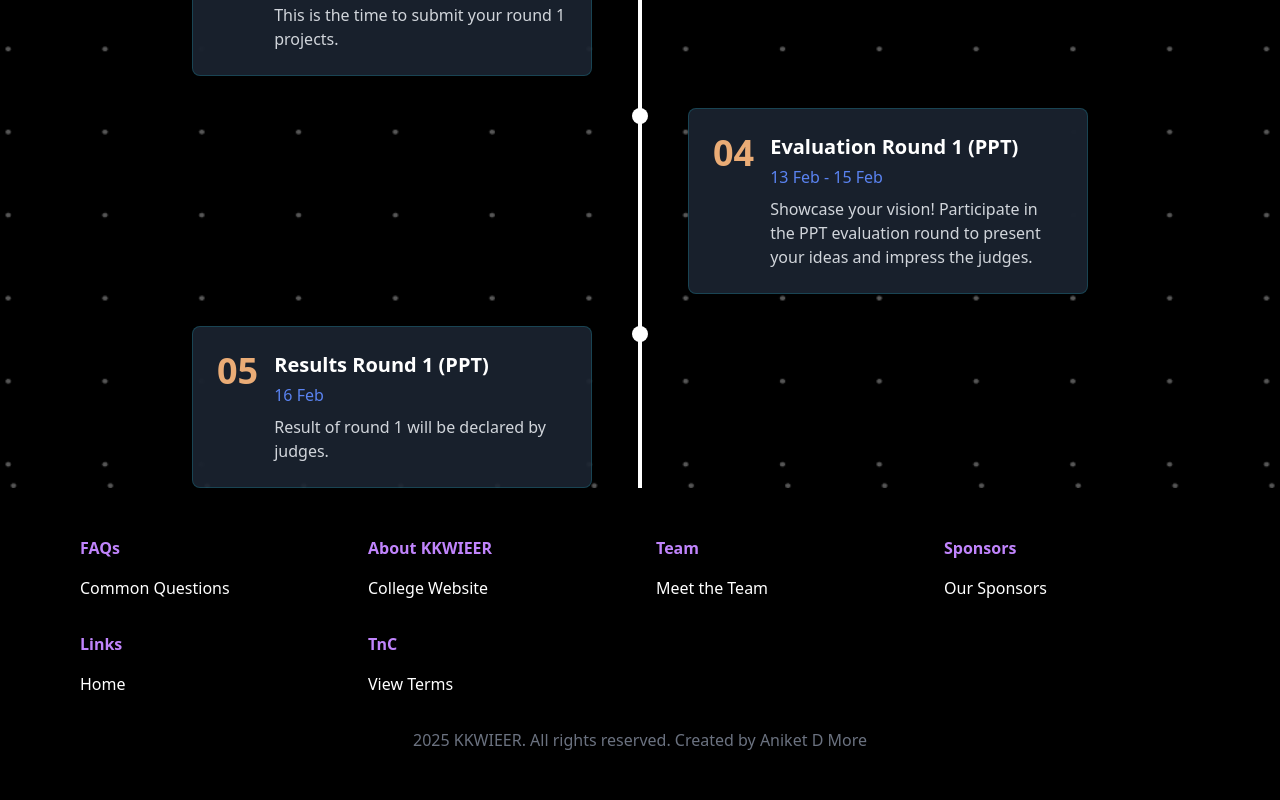
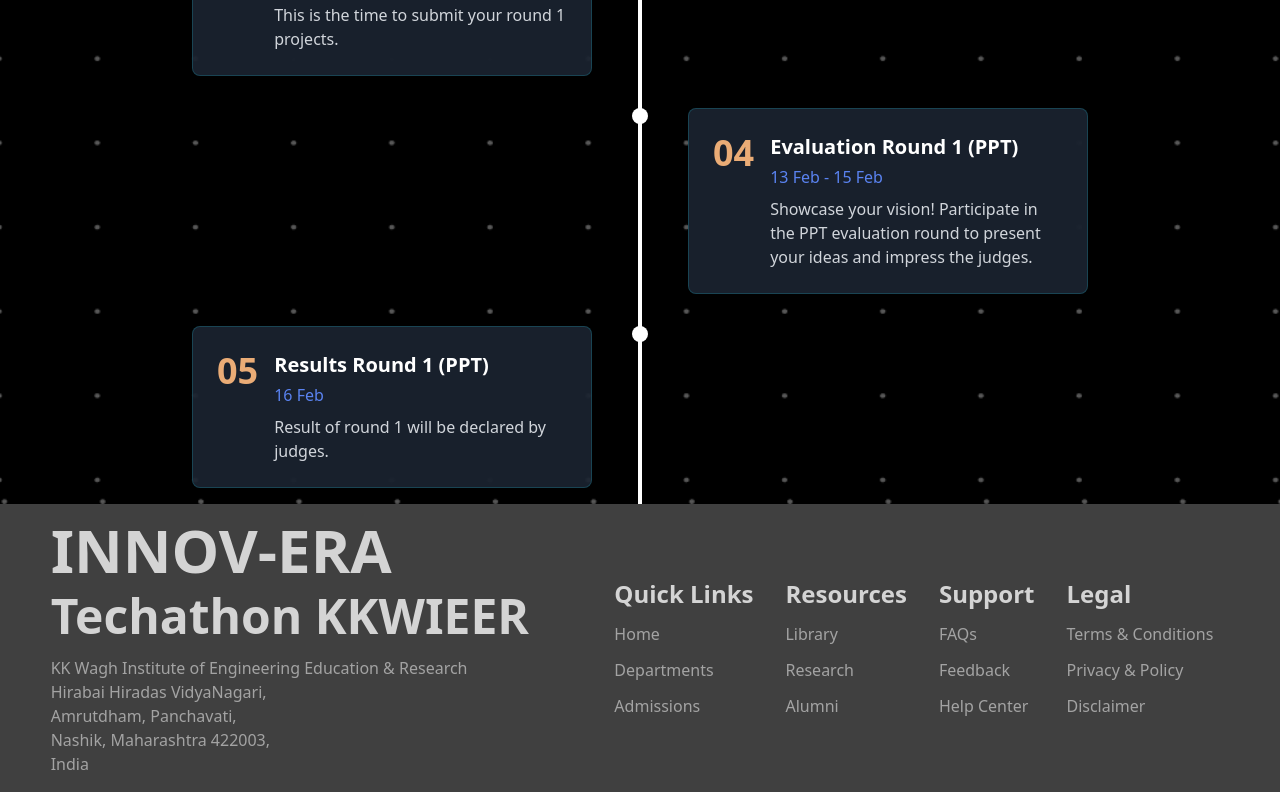
Before and after one commit to anni02th/Innovera, a React (Vite) app in the folder Innovera-me/: page / in a window 1280 px wide. Shown: the part 5634-6434 px from the top of the page. Built offline with nearby package versions, Linux system fonts and the light colour scheme.

Commit message:
style: Make footer;

```diff
--- a/Innovera-me/src/App.css
+++ b/Innovera-me/src/App.css
@@ -0,0 +1,3 @@
+body {
+    overflow-x: hidden;
+}
--- a/Innovera-me/src/App.jsx
+++ b/Innovera-me/src/App.jsx
@@ -17,7 +17,7 @@
     AOS.init({
       duration: 1000,
       easing: "ease-in-out",
-      once: false,
+      once: true,
     });
   }, []);
 
--- a/Innovera-me/src/components/Footer.jsx
+++ b/Innovera-me/src/components/Footer.jsx
@@ -1,108 +1,164 @@
 import React, { useState } from "react";
 import { Link } from "react-router-dom"; // Assuming you're using React Router
 
+// const Footer = () => {
+//   const [tncOpen, setTncOpen] = useState(false);
+
+//   return (
+//     <footer className="bg-black py-12 text-white z-10">
+//       <div className="max-w-6xl mx-auto px-4">
+//         <div className="grid grid-cols-2 md:grid-cols-4 gap-8">
+//           <div>
+//             <h3 className="font-bold mb-4 text-purple-400">FAQs</h3>
+//             <ul className="space-y-2">
+//               <li>
+//                 <Link to="/faq" className="hover:text-orange-400 transition-colors">
+//                   Common Questions
+//                 </Link>
+//               </li>
+//             </ul>
+//           </div>
+//           <div>
+//             <h3 className="font-bold mb-4 text-purple-400">About KKWIEER</h3>
+//             <ul className="space-y-2">
+//               <li>
+//                 <a
+//                   href="https://www.kkwagh.edu.in/"
+//                   target="_blank"
+//                   rel="noopener noreferrer"
+//                   className="hover:text-orange-400 transition-colors"
+//                 >
+//                   College Website
+//                 </a>
+//               </li>
+//             </ul>
+//           </div>
+//           <div>
+//             <h3 className="font-bold mb-4 text-purple-400">Team</h3>
+//             <ul className="space-y-2">
+//               <li>
+//                 <Link to="/team" className="hover:text-orange-400 transition-colors">
+//                   Meet the Team
+//                 </Link>
+//               </li>
+//             </ul>
+//           </div>
+//           <div>
+//             <h3 className="font-bold mb-4 text-purple-400">Sponsors</h3>
+//             <ul className="space-y-2">
+//               <li>
+//                 <Link to="/sponsors" className="hover:text-orange-400 transition-colors">
+//                   Our Sponsors
+//                 </Link>
+//               </li>
+//             </ul>
+//           </div>
+//           <div>
+//             <h3 className="font-bold mb-4 text-purple-400">Links</h3>
+//             <ul className="space-y-2">
+//               <li>
+//                 <Link to="/" className="hover:text-orange-400 transition-colors">
+//                   Home
+//                 </Link>
+//               </li>
+//             </ul>
+//           </div>
+//           <div>
+//             <h3 className="font-bold mb-4 text-purple-400">TnC</h3>
+//             <button
+//               onClick={() => setTncOpen(!tncOpen)}
+//               className="hover:text-orange-400 transition-colors"
+//             >
+//               View Terms
+//             </button>
+//           </div>
+//         </div>
+
+//         {/* TnC Modal */}
+//         {tncOpen && (
+//           <div className="fixed inset-0 bg-black bg-opacity-75 flex items-center justify-center z-50">
+//             <div className="bg-gray-900 p-8 rounded-lg shadow-2xl max-w-3xl w-full mx-4 md:mx-auto relative">
+//               <button
+//                 onClick={() => setTncOpen(false)}
+//                 className="absolute top-4 right-4 text-gray-300 hover:text-white text-2xl"
+//               >
+//                 &times;
+//               </button>
+//               <h2 className="text-2xl font-bold mb-4 text-purple-400">Terms and Conditions</h2>
+//               <p className="text-gray-300">
+//                 Here are the terms and conditions for using this website. Please read them
+//                 carefully before using any features or services provided.
+//               </p>
+//               <ul className="list-disc ml-6 mt-4 text-gray-400">
+//                 <li>All information is for educational purposes only.</li>
+//                 <li>Content must not be used for any illegal activities.</li>
+//                 <li>Respect intellectual property and copyright rules.</li>
+//                 <li>For any concerns, contact our support team.</li>
+//               </ul>
+//             </div>
+//           </div>
+//         )}
+//       </div>
+//       <div className="text-center text-gray-500 mt-8">
+//          {new Date().getFullYear()} KKWIEER. All rights reserved.
+//          Created by Aniket D More
+//       </div>
+//     </footer>
+//   );
+// };
+
 const Footer = () => {
-  const [tncOpen, setTncOpen] = useState(false);
-
   return (
-    <footer className="bg-black py-12 text-white z-10">
-      <div className="max-w-6xl mx-auto px-4">
-        <div className="grid grid-cols-2 md:grid-cols-4 gap-8">
-          <div>
-            <h3 className="font-bold mb-4 text-purple-400">FAQs</h3>
-            <ul className="space-y-2">
-              <li>
-                <Link to="/faq" className="hover:text-orange-400 transition-colors">
-                  Common Questions
-                </Link>
-              </li>
-            </ul>
-          </div>
-          <div>
-            <h3 className="font-bold mb-4 text-purple-400">About KKWIEER</h3>
-            <ul className="space-y-2">
-              <li>
-                <a
-                  href="https://www.kkwagh.edu.in/"
-                  target="_blank"
-                  rel="noopener noreferrer"
-                  className="hover:text-orange-400 transition-colors"
-                >
-                  College Website
-                </a>
-              </li>
-            </ul>
-          </div>
-          <div>
-            <h3 className="font-bold mb-4 text-purple-400">Team</h3>
-            <ul className="space-y-2">
-              <li>
-                <Link to="/team" className="hover:text-orange-400 transition-colors">
-                  Meet the Team
-                </Link>
-              </li>
-            </ul>
-          </div>
-          <div>
-            <h3 className="font-bold mb-4 text-purple-400">Sponsors</h3>
-            <ul className="space-y-2">
-              <li>
-                <Link to="/sponsors" className="hover:text-orange-400 transition-colors">
-                  Our Sponsors
-                </Link>
-              </li>
-            </ul>
-          </div>
-          <div>
-            <h3 className="font-bold mb-4 text-purple-400">Links</h3>
-            <ul className="space-y-2">
-              <li>
-                <Link to="/" className="hover:text-orange-400 transition-colors">
-                  Home
-                </Link>
-              </li>
-            </ul>
-          </div>
-          <div>
-            <h3 className="font-bold mb-4 text-purple-400">TnC</h3>
-            <button
-              onClick={() => setTncOpen(!tncOpen)}
-              className="hover:text-orange-400 transition-colors"
-            >
-              View Terms
-            </button>
-          </div>
+    <footer className="bg-neutral-700 p-4 flex flex-col sm:flex-row sm:justify-around sm:items-center">
+      <section>
+        <div className="flex flex-col gap-3">
+          <h1 className="font-bold text-6xl text-neutral-300">INNOV-ERA</h1>
+          <h3 className="text-5xl font-bold text-neutral-300">
+            Techathon KKWIEER
+          </h3>
         </div>
 
-        {/* TnC Modal */}
-        {tncOpen && (
-          <div className="fixed inset-0 bg-black bg-opacity-75 flex items-center justify-center z-50">
-            <div className="bg-gray-900 p-8 rounded-lg shadow-2xl max-w-3xl w-full mx-4 md:mx-auto relative">
-              <button
-                onClick={() => setTncOpen(false)}
-                className="absolute top-4 right-4 text-gray-300 hover:text-white text-2xl"
-              >
-                &times;
-              </button>
-              <h2 className="text-2xl font-bold mb-4 text-purple-400">Terms and Conditions</h2>
-              <p className="text-gray-300">
-                Here are the terms and conditions for using this website. Please read them
-                carefully before using any features or services provided.
-              </p>
-              <ul className="list-disc ml-6 mt-4 text-gray-400">
-                <li>All information is for educational purposes only.</li>
-                <li>Content must not be used for any illegal activities.</li>
-                <li>Respect intellectual property and copyright rules.</li>
-                <li>For any concerns, contact our support team.</li>
-              </ul>
-            </div>
-          </div>
-        )}
-      </div>
-      <div className="text-center text-gray-500 mt-8">
-         {new Date().getFullYear()} KKWIEER. All rights reserved.
-         Created by Aniket D More
-      </div>
+        <div className="text-neutral-400 mt-4">
+          <p>KK Wagh Institute of Engineering Education & Research</p>
+          <p>Hirabai Hiradas VidyaNagari,</p>
+          <p>Amrutdham, Panchavati,</p>
+          <p>Nashik, Maharashtra 422003,</p>
+          <p>India</p>
+        </div>
+      </section>
+
+      <section className="flex flex-col sm:flex-row">
+        <div className="flex flex-col gap-3 sm:m-4 my-4">
+          <h1 className="text-2xl text-neutral-300 font-semibold">
+            Quick Links
+          </h1>
+
+          <p className="text-neutral-400">Home</p>
+          <p className="text-neutral-400">Departments</p>
+          <p className="text-neutral-400">Admissions</p>
+        </div>
+        <div className="flex flex-col gap-3 sm:m-4 my-4">
+          <h1 className="text-2xl text-neutral-300 font-semibold">Resources</h1>
+
+          <p className="text-neutral-400">Library</p>
+          <p className="text-neutral-400">Research</p>
+          <p className="text-neutral-400">Alumni</p>
+        </div>
+        <div className="flex flex-col gap-3 sm:m-4 my-4">
+          <h1 className="text-2xl text-neutral-300 font-semibold">Support</h1>
+
+          <p className="text-neutral-400">FAQs</p>
+          <p className="text-neutral-400">Feedback</p>
+          <p className="text-neutral-400">Help Center</p>
+        </div>
+        <div className="flex flex-col gap-3 sm:m-4 my-4">
+          <h1 className="text-2xl text-neutral-300 font-semibold">Legal</h1>
+
+          <p className="text-neutral-400">Terms & Conditions</p>
+          <p className="text-neutral-400">Privacy & Policy</p>
+          <p className="text-neutral-400">Disclaimer</p>
+        </div>
+      </section>
     </footer>
   );
 };
--- a/Innovera-me/src/components/element/Timeline.jsx
+++ b/Innovera-me/src/components/element/Timeline.jsx
@@ -46,7 +46,7 @@
           TIMELINE
         </h1>
 
-        <div className="relative">
+        <div className="relative pb-4">
           {/* Vertical Line */}
           <div className="absolute left-4 md:left-1/2 h-full w-1 bg-white transform -translate-x-1/2" />
 
```
